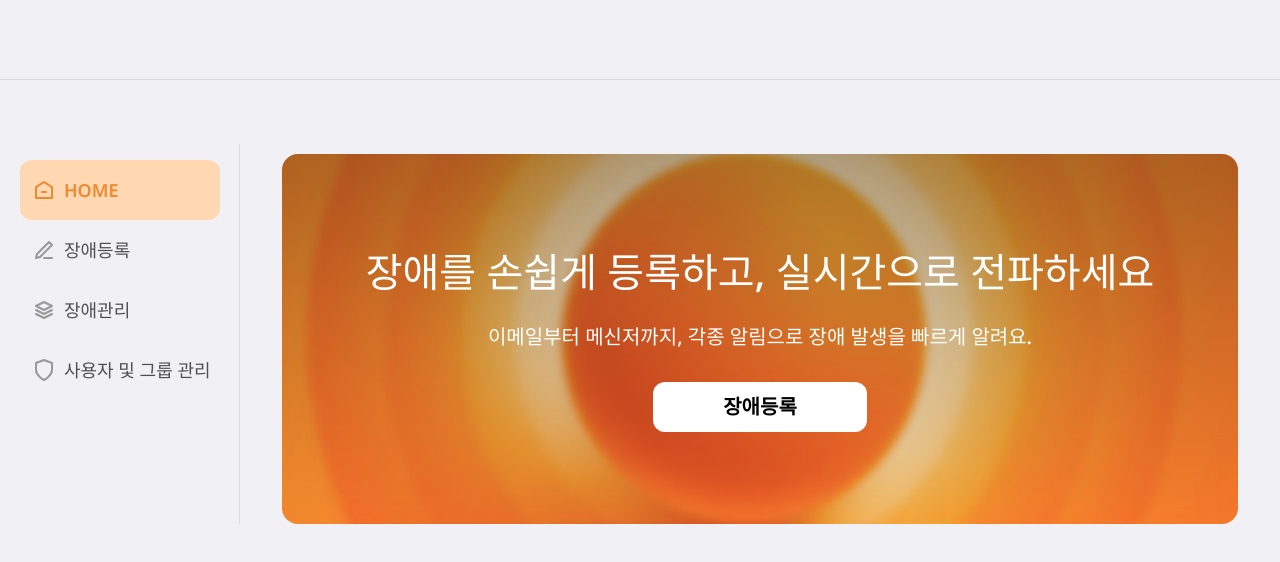
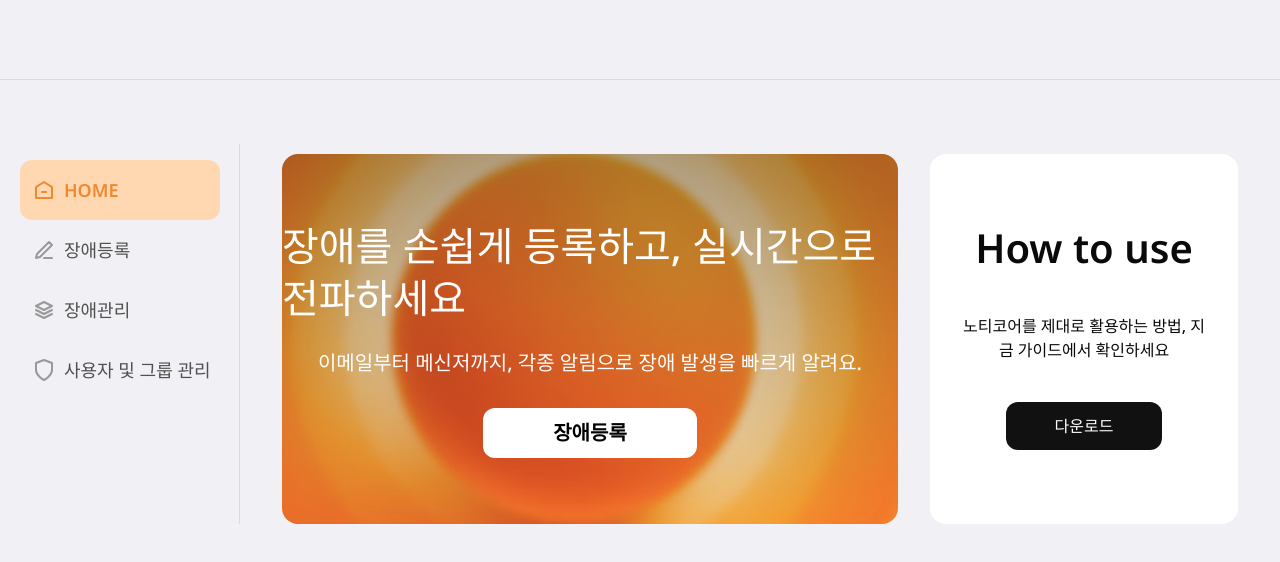
Before and after one commit to swyp-2-team/frontier, a React (Vite) app: page / in a window 1280 px wide. Shown: the top 562 px of the page. Built offline with nearby package versions, Linux system fonts and the light colour scheme; a web font is replaced by a local one.

Commit message:
feat: How to Use 섹션 퍼블리싱

```diff
--- a/src/pages/HomePage/HomePage.tsx
+++ b/src/pages/HomePage/HomePage.tsx
@@ -1,9 +1,13 @@
 import Banner from "@/shared/components/ui/Banner";
+import HowToUse from "@/shared/components/ui/HowToUse";
 
 export default function HomePage() {
   return (
     <main className="flex-1 pt-[10px] px-[42px] overflow-y-auto">
-      <Banner />
+      <div className="flex gap-8 w-full">
+        <Banner />
+        <HowToUse />
+      </div>
       {/* <IncidentList /> */}
     </main>
   );
--- a/src/shared/components/ui/Banner.tsx
+++ b/src/shared/components/ui/Banner.tsx
@@ -3,7 +3,7 @@ import { Link } from "react-router-dom";
 
 export default function Banner() {
   return (
-    <div className="flex bg-[url('@/assets/images/banner.png')] bg-cover bg-center rounded-[16px] h-[370px] text-white">
+    <div className="flex flex-1 bg-[url('@/assets/images/banner.png')] bg-cover bg-center rounded-[16px] h-[370px] text-white">
       <div className="flex flex-col w-full bg-gradient-to-b justify-center items-center from-black/28 to-transparent rounded-[16px]">
         <h2 className="headline-40 mb-6">
           장애를 손쉽게 등록하고, 실시간으로 전파하세요
--- /dev/null
+++ b/src/shared/components/ui/HowToUse.tsx
@@ -0,0 +1,15 @@
+import { Button } from "@/shared/components/ui/button";
+
+export default function HowToUse() {
+  return (
+    <div className="w-77 bg-white rounded-[16px] pt-17 px-8 pb-13 text-center">
+      <h3 className="headline-40_SB mb-10">How to use</h3>
+      <p className="body-16 mb-10">
+        노티코어를 제대로 활용하는 방법, 지금 가이드에서 확인하세요
+      </p>
+      <Button variant={"black"} className="w-39 h-12 rounded-[12px]">
+        다운로드
+      </Button>
+    </div>
+  );
+}
--- a/src/shared/components/ui/button.tsx
+++ b/src/shared/components/ui/button.tsx
@@ -21,6 +21,7 @@ const buttonVariants = cva(
           "hover:bg-accent hover:text-accent-foreground dark:hover:bg-accent/50",
         link: "text-primary underline-offset-4 hover:underline",
         basic: "bg-transparent",
+        black: "bg-gray-900 text-white hover:bg-gray-800",
       },
       size: {
         default: "h-14 px-4 py-2 has-[>svg]:px-3",
```
